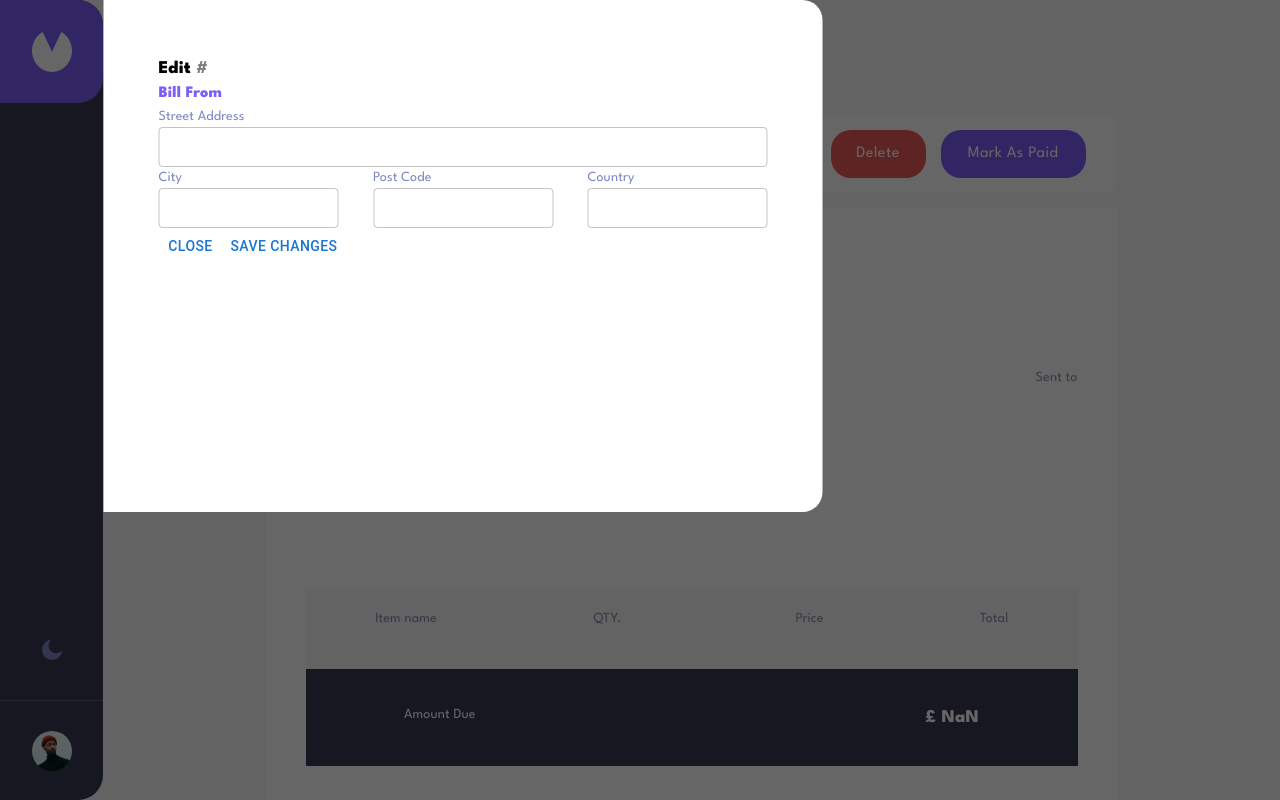
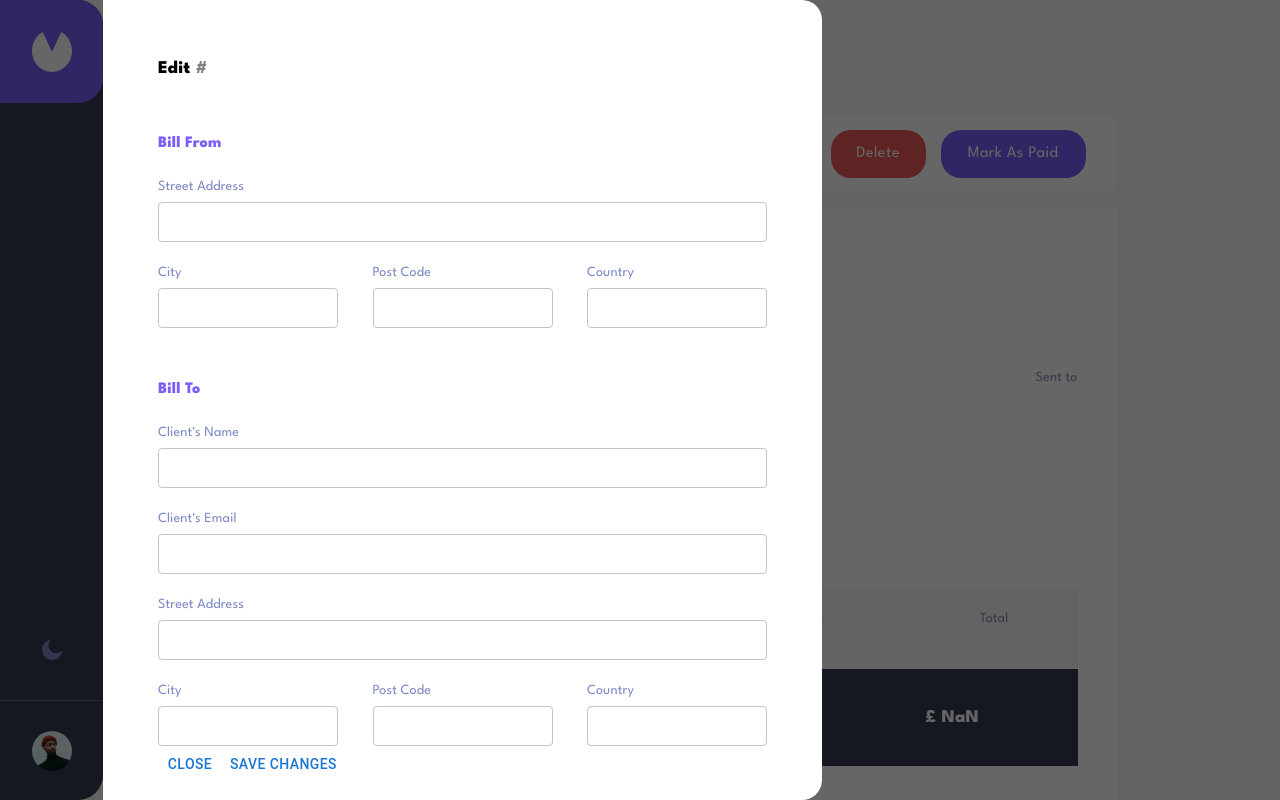
Before and after one commit to G3nK3n/Invoice_App, a Next.js app in the folder invoice-frontend/: page /Home/InvoiceInfo in a window 1280 px wide. Both pictures are taken after a click on the button "Edit". Built offline with nearby package versions, Linux system fonts and the light colour scheme; what @mui/material-nextjs would draw is missing.

Commit message:
EditModal Fixes

```diff
--- a/invoice-frontend/src/app/components/Modals/EditModal.tsx
+++ b/invoice-frontend/src/app/components/Modals/EditModal.tsx
@@ -50,17 +50,134 @@ export default function EditModal({ theInvoiceDetail, onClose }: InvoiceInfoDeta
         <Box sx={{ display: 'block', position: 'fixed', top: '0', left: '0', width: '100%', height: '100%', background: '#00000099', zIndex: '1' }}>
 
             {/* This is the actual box for the form */}
-            <Box sx={{ padding: '55px', position: 'fixed', background: 'white', width: '719px', height: '512px', top: '256px', left: '463px', transform: 'translate(-50%, -50%)', display: 'flex', flexDirection: 'column', borderRadius: '0px 20px 20px 0px', zIndex: '1' }}>
+            <Box sx={{ padding: '55px', position: 'fixed', background: 'white', maxHeight: '100vh', width: '719px', left: '103px', display: 'flex', flexDirection: 'column', borderRadius: '0px 20px 20px 0px', zIndex: '1', overflow: 'scroll' }}>
 
+                {/* This is the Invoice Title */}
                 <Box>
                     <Typography sx={{ fontFamily: leagueSpartan.style.fontFamily, fontSize: '18px', color: "black", fontWeight: '400', display: 'inline-block' }}>
                         <b>Edit <span style={{ color: 'grey' }}>#</span>{theInvoiceDetail?.InvoiceID}</b>
                     </Typography>
                 </Box>
 
+                {/* This is the Bills From section */}
+                <Box sx={{ mt: '50px' }}>
+                    <Typography sx={{ fontFamily: leagueSpartan.style.fontFamily, fontSize: '16px', color: "#7C5DFA", fontWeight: '400', display: 'block' }}><b>Bill From</b></Typography>
+                    <Typography sx={{ fontFamily: leagueSpartan.style.fontFamily, fontSize: '14px', color: "#7E88C3", fontWeight: '400', display: 'block', mt: '20px' }}>Street Address</Typography>
+                    <TextField
+                        defaultValue={theInvoiceDetail?.BillsFromAddress}
+                        id="outlined-basic"
+                        label={false}
+                        variant="outlined"
+                        size='small'
+                        fullWidth
+                        slotProps={{
+                            input: {
+                                style: {
+                                    fontWeight: 'bold'
+                                }
+                            }
+                        }}
+                        sx={{ mt: '5px' }}
+                    />
+                    <Box sx={{ display: 'flex', justifyContent: 'space-between', mt: '20px' }}>
+                        <Box>
+                            <Typography sx={{ fontFamily: leagueSpartan.style.fontFamily, fontSize: '14px', color: "#7E88C3", fontWeight: '400', display: 'block' }}>City</Typography>
+                            <TextField
+                                defaultValue={theInvoiceDetail?.BillsFromCity}
+                                sx={{ width: '180px', mt: '5px' }}
+                                id="outlined-basic"
+                                label={false}
+                                variant="outlined"
+                                size='small'
+                                slotProps={{
+                                    input: {
+                                        style: {
+                                            fontWeight: 'bold'
+                                        }
+                                    }
+                                }}
+
+                            />
+                        </Box>
+                        <Box>
+                            <Typography sx={{ fontFamily: leagueSpartan.style.fontFamily, fontSize: '14px', color: "#7E88C3", fontWeight: '400', display: 'block' }}>Post Code</Typography>
+                            <TextField
+                                defaultValue={theInvoiceDetail?.BillsFromPostalCode}
+                                sx={{ width: '180px', mt: '5px' }}
+                                id="outlined-basic"
+                                label={false}
+                                variant="outlined"
+                                size='small'
+                                slotProps={{
+                                    input: {
+                                        style: {
+                                            fontWeight: 'bold'
+                                        }
+                                    }
+                                }}
+                            />
+                        </Box>
+                        <Box>
+                            <Typography sx={{ fontFamily: leagueSpartan.style.fontFamily, fontSize: '14px', color: "#7E88C3", fontWeight: '400', display: 'block' }}>Country</Typography>
+                            <TextField
+                                defaultValue={theInvoiceDetail?.BillsFromCountry}
+                                sx={{ width: '180px', mt: '5px' }}
+                                id="outlined-basic"
+                                label={false}
+                                variant="outlined"
+                                size='small'
+                                slotProps={{
+                                    input: {
+                                        style: {
+                                            fontWeight: 'bold'
+                                        }
+                                    }
+                                }}
+                            />
+                        </Box>
+                    </Box>
+                </Box>
+
+                {/* This is the Bills To section */}
                 <Box>
-                    <Typography sx={{ fontFamily: leagueSpartan.style.fontFamily, fontSize: '16px', color: "#7C5DFA", fontWeight: '400', display: 'block' }}><b>Bill From</b></Typography>
-                    <Typography sx={{ fontFamily: leagueSpartan.style.fontFamily, fontSize: '14px', color: "#7E88C3", fontWeight: '400', display: 'block' }}>Street Address</Typography>
+                    <Typography sx={{ fontFamily: leagueSpartan.style.fontFamily, fontSize: '16px', color: "#7C5DFA", fontWeight: '400', display: 'block', mt: '50px' }}><b>Bill To</b></Typography>
+                    <Typography sx={{ fontFamily: leagueSpartan.style.fontFamily, fontSize: '14px', color: "#7E88C3", fontWeight: '400', display: 'block', mt: '20px' }}>Client's Name</Typography>
+                    <TextField
+                        defaultValue={theInvoiceDetail?.ClientName}
+                        id="outlined-basic"
+                        label={false}
+                        variant="outlined"
+                        size='small'
+                        fullWidth
+                        slotProps={{
+                            input: {
+                                style: {
+                                    fontWeight: 'bold'
+                                }
+                            }
+                        }}
+                        sx={{ mt: '5px' }}
+                    />
+
+                    <Typography sx={{ fontFamily: leagueSpartan.style.fontFamily, fontSize: '14px', color: "#7E88C3", fontWeight: '400', display: 'block', mt: '20px' }}>Client's Email</Typography>
+                    <TextField
+                        defaultValue={theInvoiceDetail?.ClientEmail}
+                        id="outlined-basic"
+                        label={false}
+                        variant="outlined"
+                        size='small'
+                        fullWidth
+                        slotProps={{
+                            input: {
+                                style: {
+                                    fontWeight: 'bold'
+                                }
+                            }
+                        }}
+                        sx={{ mt: '5px' }}
+                    />
+
+                    <Typography sx={{ fontFamily: leagueSpartan.style.fontFamily, fontSize: '14px', color: "#7E88C3", fontWeight: '400', display: 'block', mt: '20px' }}>Street Address</Typography>
                     <TextField
                         defaultValue={theInvoiceDetail?.ClientAddress}
                         id="outlined-basic"
@@ -75,13 +192,15 @@ export default function EditModal({ theInvoiceDetail, onClose }: InvoiceInfoDeta
                                 }
                             }
                         }}
+                        sx={{ mt: '5px' }}
                     />
-                    <Box sx={{ display: 'flex', justifyContent: 'space-between' }}>
+
+                    <Box sx={{ display: 'flex', justifyContent: 'space-between', mt: '20px' }}>
                         <Box>
                             <Typography sx={{ fontFamily: leagueSpartan.style.fontFamily, fontSize: '14px', color: "#7E88C3", fontWeight: '400', display: 'block' }}>City</Typography>
                             <TextField
                                 defaultValue={theInvoiceDetail?.ClientCity}
-                                sx={{ width: '180px' }}
+                                sx={{ width: '180px', mt: '5px' }}
                                 id="outlined-basic"
                                 label={false}
                                 variant="outlined"
@@ -93,13 +212,14 @@ export default function EditModal({ theInvoiceDetail, onClose }: InvoiceInfoDeta
                                         }
                                     }
                                 }}
+
                             />
                         </Box>
                         <Box>
                             <Typography sx={{ fontFamily: leagueSpartan.style.fontFamily, fontSize: '14px', color: "#7E88C3", fontWeight: '400', display: 'block' }}>Post Code</Typography>
                             <TextField
                                 defaultValue={theInvoiceDetail?.ClientPostalCode}
-                                sx={{ width: '180px' }}
+                                sx={{ width: '180px', mt: '5px' }}
                                 id="outlined-basic"
                                 label={false}
                                 variant="outlined"
@@ -117,7 +237,7 @@ export default function EditModal({ theInvoiceDetail, onClose }: InvoiceInfoDeta
                             <Typography sx={{ fontFamily: leagueSpartan.style.fontFamily, fontSize: '14px', color: "#7E88C3", fontWeight: '400', display: 'block' }}>Country</Typography>
                             <TextField
                                 defaultValue={theInvoiceDetail?.ClientCountry}
-                                sx={{ width: '180px' }}
+                                sx={{ width: '180px', mt: '5px' }}
                                 id="outlined-basic"
                                 label={false}
                                 variant="outlined"
@@ -132,7 +252,10 @@ export default function EditModal({ theInvoiceDetail, onClose }: InvoiceInfoDeta
                             />
                         </Box>
                     </Box>
+
                 </Box>
+
+                {/* This is the Buttons From section */}
                 <Box>
                     <Button onClick={() => onClose()}>Close</Button>
                     <Button>Save Changes</Button>
```
